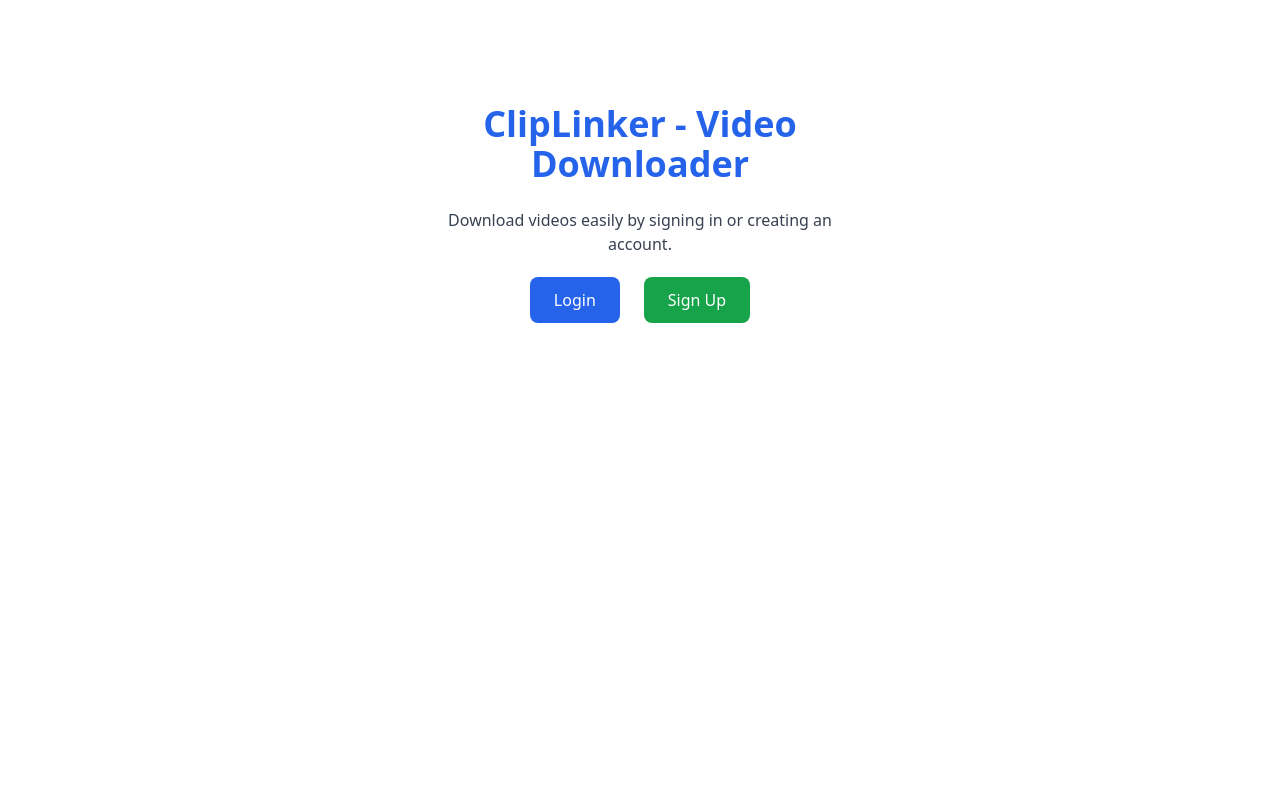
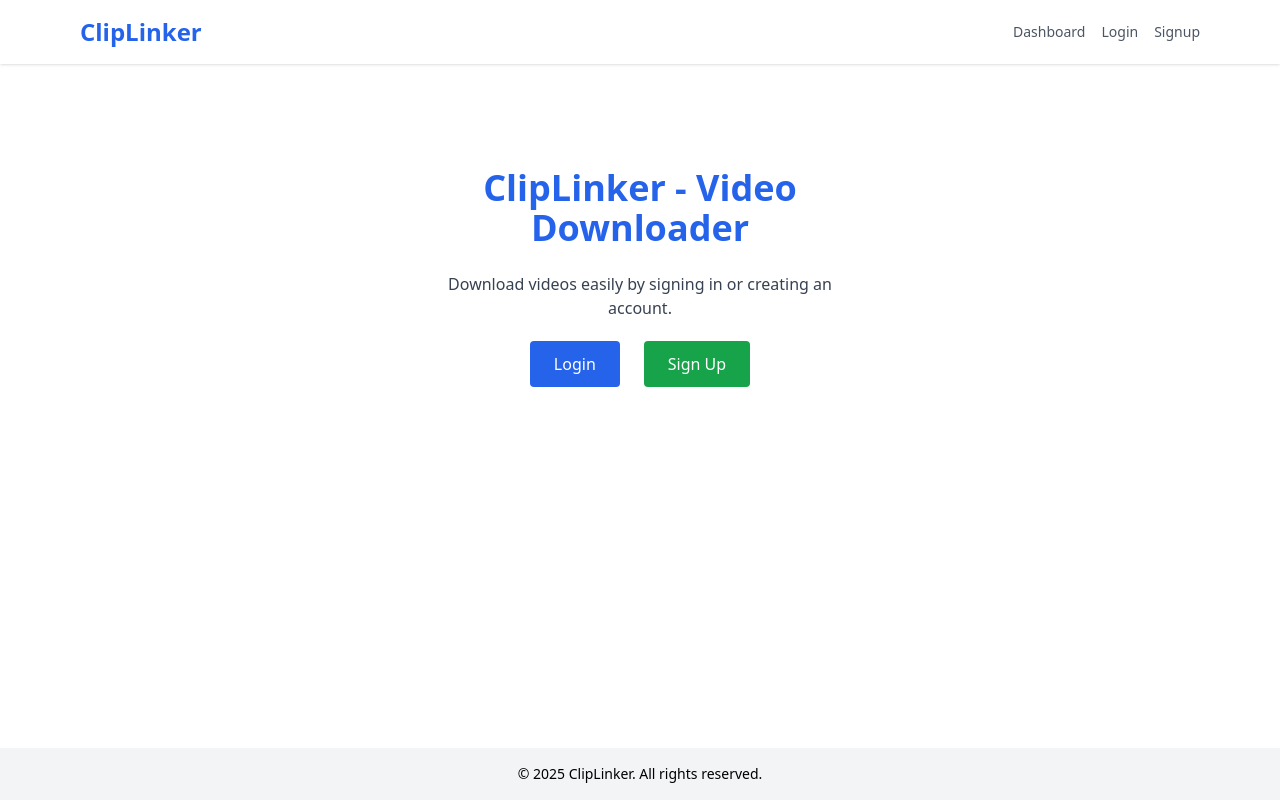
Before and after one commit to GlitchRider1/cliplinker-video-downloader, a Next.js app: page / in a window 1280 px wide. Built offline with nearby package versions, Linux system fonts and the light colour scheme.

Commit message:
Update index.js

```diff
--- a/pages/index.js
+++ b/pages/index.js
@@ -1,7 +1,9 @@
+import Layout from '../components/Layout';
 import Link from 'next/link';
 
 export default function Home() {
   return (
+    <Layout>
       <div className="max-w-md mx-auto mt-20 p-6 text-center font-sans">
         <h1 className="text-4xl font-bold mb-6 text-blue-600">ClipLinker - Video Downloader</h1>
         <p className="mb-8 text-gray-700">
@@ -9,16 +11,13 @@ export default function Home() {
         </p>
         <div className="flex justify-center gap-6">
           <Link href="/login">
-          <a className="px-6 py-3 bg-blue-600 text-white rounded-lg hover:bg-blue-700 transition">
-            Login
-          </a>
+            <a className="px-6 py-3 bg-blue-600 text-white rounded hover:bg-blue-700">Login</a>
           </Link>
           <Link href="/signup">
-          <a className="px-6 py-3 bg-green-600 text-white rounded-lg hover:bg-green-700 transition">
-            Sign Up
-          </a>
+            <a className="px-6 py-3 bg-green-600 text-white rounded hover:bg-green-700">Sign Up</a>
           </Link>
         </div>
       </div>
+    </Layout>
   );
 }
```
Lines whose indentation alone changed are shown as unchanged.
